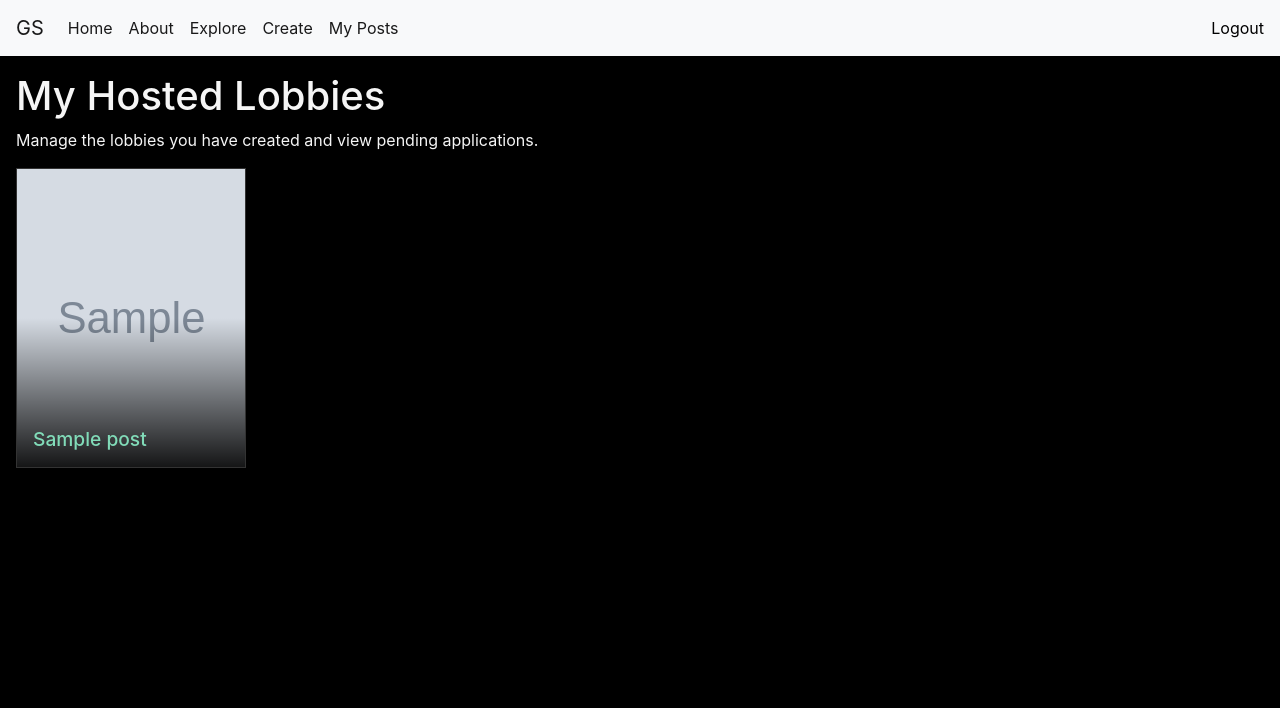
After one commit to vinit-rao/queueup-django, a Django app: page /posts/my-posts/ in a window 1280 px wide. The commit adds this page. Shown: the top 708 px of the page. Run offline with Django 5.2, Linux system fonts and the light colour scheme; a user stored in the database is signed in; tables that the repository leaves empty hold one stand-in row (values such as "Sample post"); grey boxes marked "Sample" are stand-in pictures.

Commit message:
my-post system

```diff
--- a/queueup/models.py
+++ b/queueup/models.py
@@ -6,7 +6,6 @@ class Post(models.Model):
     body = models.TextField()
     slug = models.SlugField(max_length=100, unique=True)
     date = models.DateTimeField(auto_now_add=True)
-    banner = models.ImageField(default='fm5.jpg', blank=True)
     author = models.ForeignKey(User, on_delete=models.CASCADE, null=True, blank=True)
     game_name = models.TextField(max_length=200, blank=True, null=True)
     banner_url = models.URLField(max_length=500, blank=True, null=True)
@@ -14,6 +13,27 @@ class Post(models.Model):
 
     def __str__(self):
         return self.title
+
+
+class JoinRequest(models.Model):
+    STATUS_CHOICES = (
+        ('Pending', 'Pending'),
+        ('Accepted', 'Accepted'),
+        ('Rejected', 'Rejected'),
+        ('Joined', 'Joined'),
+    )
+
+    post = models.ForeignKey(Post, on_delete=models.CASCADE, related_name='join_requests')
+    # Links the request to the user applying
+    applicant = models.ForeignKey(User, on_delete=models.CASCADE, related_name='applications')
+    # The text field for their application message
+    message = models.TextField(max_length=500)
+    # The current status
+    status = models.CharField(max_length=20, choices=STATUS_CHOICES, default='Pending')
+    created_at = models.DateTimeField(auto_now_add=True)
+
+    def __str__(self):
+        return f"{self.applicant.username} applying to {self.post.title}"
 
 class Message(models.Model):
     post = models.ForeignKey(Post, on_delete=models.CASCADE, related_name='messages')
--- /dev/null
+++ b/queueup/templates/posts/my_posts.html
@@ -0,0 +1,28 @@
+{% extends 'layout.html' %}
+
+{% block title %}My Posts{% endblock %}
+
+{% block content %}
+    <h1>My Hosted Lobbies</h1>
+    <p>Manage the lobbies you have created and view pending applications.</p>
+
+    <div class="posts-grid">
+        {% for post in posts %}
+            <a href="{% url 'posts:page' post.slug %}" class="post-card">
+                {% if post.cover_url %}
+                    <img src="{{ post.cover_url }}" alt="{{ post.game_name }}" class="game-cover">
+                {% else %}
+                    <div class="placeholder-cover">{{ post.game_name }}</div>
+                {% endif %}
+
+                <div class="post-overlay">
+                    <div class="post-text">
+                        <h2>{{ post.title }}</h2>
+                        </div>
+                </div>
+            </a>
+        {% empty %}
+            <p>You haven't created any lobbies yet.</p>
+        {% endfor %}
+    </div>
+{% endblock %}
--- a/queueup/urls.py
+++ b/queueup/urls.py
@@ -9,4 +9,5 @@ urlpatterns = [
     path('<slug:slug>', views.post_page, name='page'),
     path('chat/<slug:lobby_name>/', views.lobby_view, name='lobby'),
     path('api/games/search/', views.api_search_games, name='api-game-search'),
+    path('my-posts/', views.my_posts_view, name='my-posts'),
 ]
--- a/queueup/views.py
+++ b/queueup/views.py
@@ -67,6 +67,10 @@ def post_new(request):
         form = CreatePost()
     return render(request, 'posts/post_new.html', {'form': form})
 
+@login_required
+def my_posts_view(request):
+    user_posts = Post.objects.filter(author=request.user).order_by('-date')
+    return render(request, 'posts/my_posts.html', {'posts': user_posts})
 
 @login_required(login_url='/users/login/')
 def lobby_view(request, lobby_name):
--- a/templates/layout.html
+++ b/templates/layout.html
@@ -37,6 +37,9 @@
           </li>
           <li class="nav-item active">
             <a class="nav-link" href="{% url 'posts:new-post' %}" title="Create">Create <span class="sr-only">(current)</span></a>
+          </li>
+          <li class="nav-item active">
+            <a class="nav-link" href="{% url 'posts:my-posts' %}" title="My Posts">My Posts <span class="sr-only">(current)</span></a>
           </li>
       </ul>
       <ul class="navbar-nav">
```
Also changed, not shown: queueup/migrations/0006_joinrequest.py (added).
